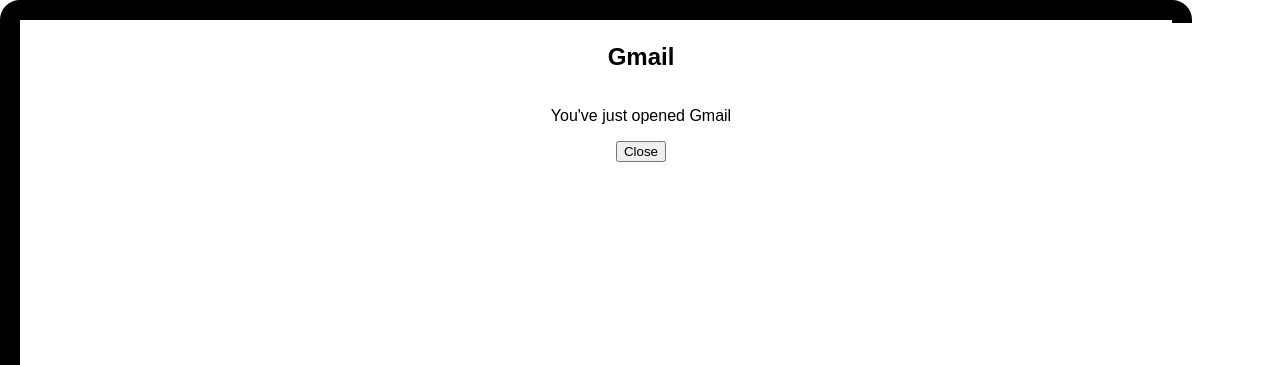
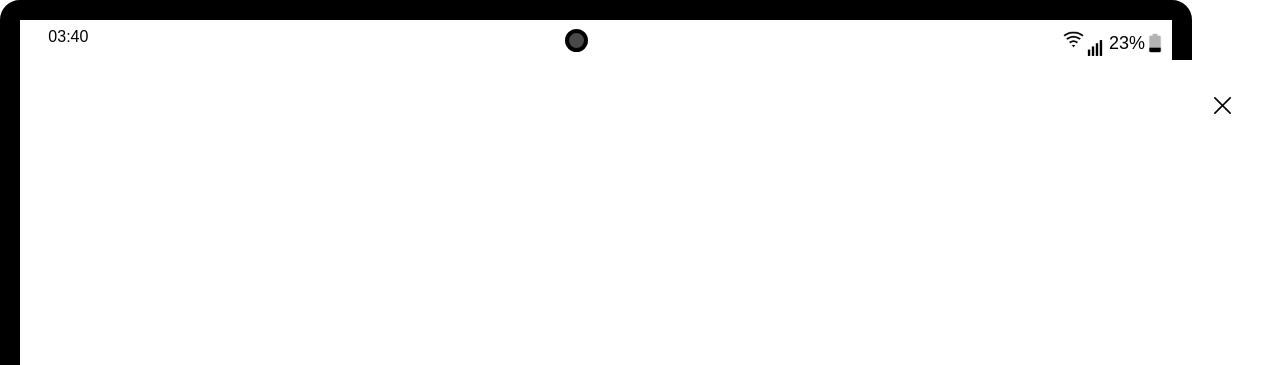
Before and after one commit to xenia11/FakeOS, a plain HTML site: page index.html in a window 1280 px wide. Both pictures are taken after a click on the element "Gmail". Shown: the top 365 px of the page. Drawn offline with Linux system fonts and the light colour scheme; a web font is replaced by a local one.

Commit message:
changes the styles of fake module

```diff
--- a/index.js
+++ b/index.js
@@ -1,16 +1,52 @@
 const midScreenApps = [
-    { image: "./images/gmail.png", title: "Gmail" },
-    { image: "./images/googledrive.png", title: "Drive" },
-    { image: "./images/linkedin.png", title: "LinkedIn" },
-    { image: "./images/youtube.png", title: "YouTube" },
-    { image: "./images/slack.png", title: "Slack" },
+    {
+        image: "./images/gmail.png",
+        title: "Gmail",
+        background: "./images/gmail-background.jpg",
+    },
+    {
+        image: "./images/googledrive.png",
+        title: "Drive",
+        background: "./images/drive-background.jpg",
+    },
+    {
+        image: "./images/linkedin.png",
+        title: "LinkedIn",
+        background: "./images/linedin-background.jpg",
+    },
+    {
+        image: "./images/youtube.png",
+        title: "YouTube",
+        background: "./images/youtube-background.jpg",
+    },
+    {
+        image: "./images/slack.png",
+        title: "Slack",
+        background: "./images/slack-background.jpg",
+    },
 ];
 
 const lowerScreenApps = [
-    { image: "./images/phone.png", title: "Phone" },
-    { image: "./images/chrome.png", title: "Chrome" },
-    { image: "./images/sms1.png", title: "Sms" },
-    { image: "./images/gallery.png", title: "Gallery" },
+    {
+        image: "./images/phone.png",
+        title: "Phone",
+        background: "./images/pintrest-background.jpg",
+    },
+    {
+        image: "./images/chrome.png",
+        title: "Chrome",
+        background: "./images/chrome-background.jpg",
+    },
+    {
+        image: "./images/sms1.png",
+        title: "Sms",
+        background: "./images/sms-background.jpg",
+    },
+    {
+        image: "./images/gallery.png",
+        title: "Gallery",
+        background: "./images/gallery-background.jpg",
+    },
     { image: "./images/menu.png", title: "Menu" },
 ];
 
@@ -19,7 +55,6 @@
 const iconsElement = midScreenApps.map((icon) => {
     const divElement = document.createElement("div");
     divElement.className = "icon-container";
-    //divElement.onclick = `createFakeModule()`;
     divElement.setAttribute("data-icon", `${icon.title}`);
 
     const imageElement = document.createElement("img");
@@ -44,7 +79,8 @@
 const mainIcons = lowerScreenApps.map((icon) => {
     const divElement = document.createElement("div");
     divElement.setAttribute("data-icon", `${icon.title}`);
-    divElement.className = icon.title === "Menu" ? "menu" : "icon-container";
+    divElement.className =
+        icon.title === "Menu" ? "menu skip" : "icon-container";
 
     // divElement.onclick = "openMenu()";
 
@@ -58,7 +94,7 @@
     imageElement.alt = `${icon.title}`;
     imageElement.className =
         icon.title === "Menu"
-            ? "menu menu__icon"
+            ? "menu menu__icon skip"
             : "icon-container icon-container__icon";
 
     divElement.appendChild(imageElement);
@@ -75,41 +111,43 @@
 
 function createFakeModule(icon) {
     const moduleContainer = document.createElement("div");
-    const moduleHeader = document.createElement("h2");
-    const moduleText = document.createElement("p");
-    const moduleCloseBtn = document.createElement("button");
+    const childOne = document.createElement("div");
+    const childTwo = document.createElement("div");
+    const childOneImg = document.createElement("img");
+    childOne.className = "module-container__divOne";
+    childOneImg.className = "module-container__divOne--img";
+    childOneImg.src = "./images/close.png";
+    childTwo.className = "module-container__divTwo";
+    childTwo.style.backgroundImage = `url(${icon.background})`;
 
     moduleContainer.className = "module-container";
-    moduleHeader.textContent = icon;
-    moduleText.textContent = `You've just opened ${icon}`;
-    moduleCloseBtn.textContent = "Close";
+
     homeBtnContainer.classList.add("button-bar--wht-background");
     homeBtn.classList.add("home-button--black-border");
 
-    moduleCloseBtn.addEventListener("click", () => {
+    childOne.addEventListener("click", () => {
         moduleContainer.remove();
         homeBtnContainer.classList.remove("button-bar--wht-background");
         homeBtn.classList.remove("home-button--black-border");
     });
 
-    moduleContainer.appendChild(moduleHeader);
-    moduleContainer.appendChild(moduleText);
-    moduleContainer.appendChild(moduleCloseBtn);
+    childOne.appendChild(childOneImg);
+
+    moduleContainer.appendChild(childOne);
+    moduleContainer.appendChild(childTwo);
 
     document.querySelector(".phone-frame").appendChild(moduleContainer);
 }
 
 // open app when clicked
 
-const iconContainers = document.querySelectorAll(".icon-container:not(.skip)");
-const test = document.querySelector('[data-icon="Gmail"]');
-const ic = document.querySelectorAll("[data-icon]");
-console.log(ic.length);
+const iconContainers = document.querySelectorAll("[data-icon]:not(.skip)");
+console.log(document.querySelectorAll("[data-icon][dataset]"));
 
-for (let i = 0; i < ic.length; i++) {
-    console.log(ic[i]);
-    ic[i].addEventListener("click", () => {
-        createFakeModule(ic[i].textContent);
+for (let i = 0; i < iconContainers.length; i++) {
+    console.log(iconContainers[i]);
+    iconContainers[i].addEventListener("click", () => {
+        createFakeModule(iconContainers[i].dataset.icon);
     });
 }
 
@@ -137,10 +175,7 @@
     const menu = document.createElement("div");
     menu.className = "menu-container";
     menu.id = "menu-container";
-    //  menu.classList.add("add-blur");
-    const menuHeader = document.createElement("h1");
-    menuHeader.textContent = "Menu";
-    menu.appendChild(menuHeader);
+
     menu.append(...iconsElement);
 
     parent.appendChild(menu);
@@ -193,10 +228,10 @@
     const d = new Date();
     let h = addZero(d.getHours());
     let m = addZero(d.getMinutes());
-
     let time = h + ":" + m;
     document.getElementById("time").innerHTML = time;
     setTimeout(currentTime, 100);
+    return h;
 };
 currentTime();
 
@@ -204,3 +239,13 @@
 closeButton.addEventListener("click", closeAllModules);
 
 //make sure to find text contect for main icons
+const dayOrNight = (hours) => {
+    const currentHour = currentTime();
+    const dayNightImg = document.querySelector(".upper-screen__weather");
+
+    currentHour > 20 && currentHour < 05
+        ? (dayNightImg.src = "./images/nighttime.png")
+        : (dayNightImg.src = "./images/daytime.png");
+};
+
+dayOrNight();
--- a/styles/styles.scss
+++ b/styles/styles.scss
@@ -40,6 +40,14 @@
     &__icon {
         height: 45px;
         width: 45px;
+
+        &--white-background {
+            background-color: white;
+            border-radius: 27%;
+            padding: 2px;
+            height: 41px;
+            width: 41px;
+        }
 
         &--small {
             height: 22px;
@@ -171,13 +179,31 @@
     flex-direction: column;
     align-items: center;
     position: fixed;
-    top: 23px;
-    left: 23px;
-    right: 21px;
+    top: 60px;
+    left: 21px;
+    right: 18px;
     bottom: 26px;
     background-color: white;
     padding-bottom: 8.5vh;
     z-index: 9999;
+
+    &__divOne {
+        display: flex;
+        justify-content: flex-end;
+        width: 100%;
+        padding-right: 5%;
+        padding-top: 3%;
+
+        &--img {
+            width: 17px;
+            height: 17px;
+        }
+    }
+
+    &__divTwo {
+        width: 100%;
+        height: 100%;
+    }
 
     &--btn {
         width: 100px;
```
Also changed, not shown: images/chrome-background.jpg (added), images/close.png (added), images/drive-background.jpg (added), images/gallery-background.jpg (added), images/gmail-background.jpg (added), images/linedin-background.jpg (added), images/phone-background.jpg (added), images/pintrest-background.jpg (added), images/playstore-background.jpg (added), images/slack-background.jpg (added), images/sms-background.jpg (added), images/youtube-background.jpg (added), styles/styles.css.
